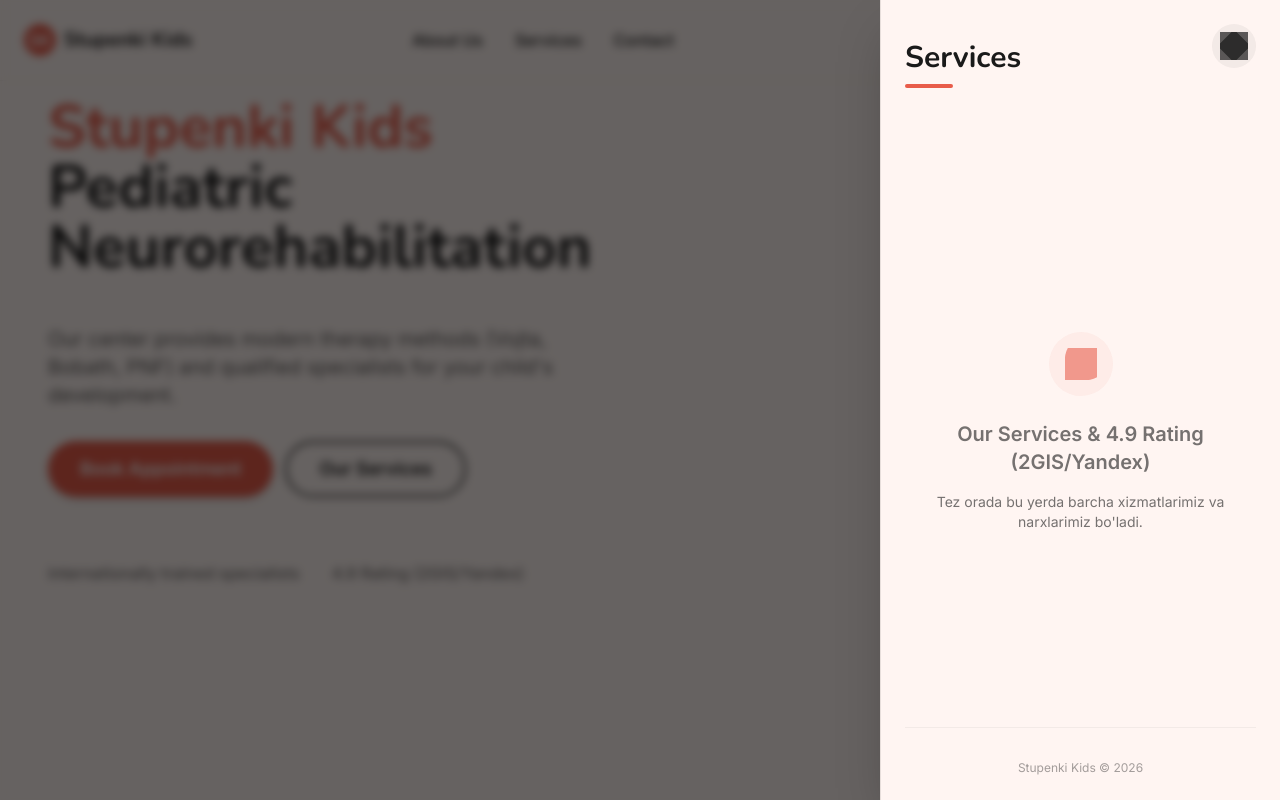
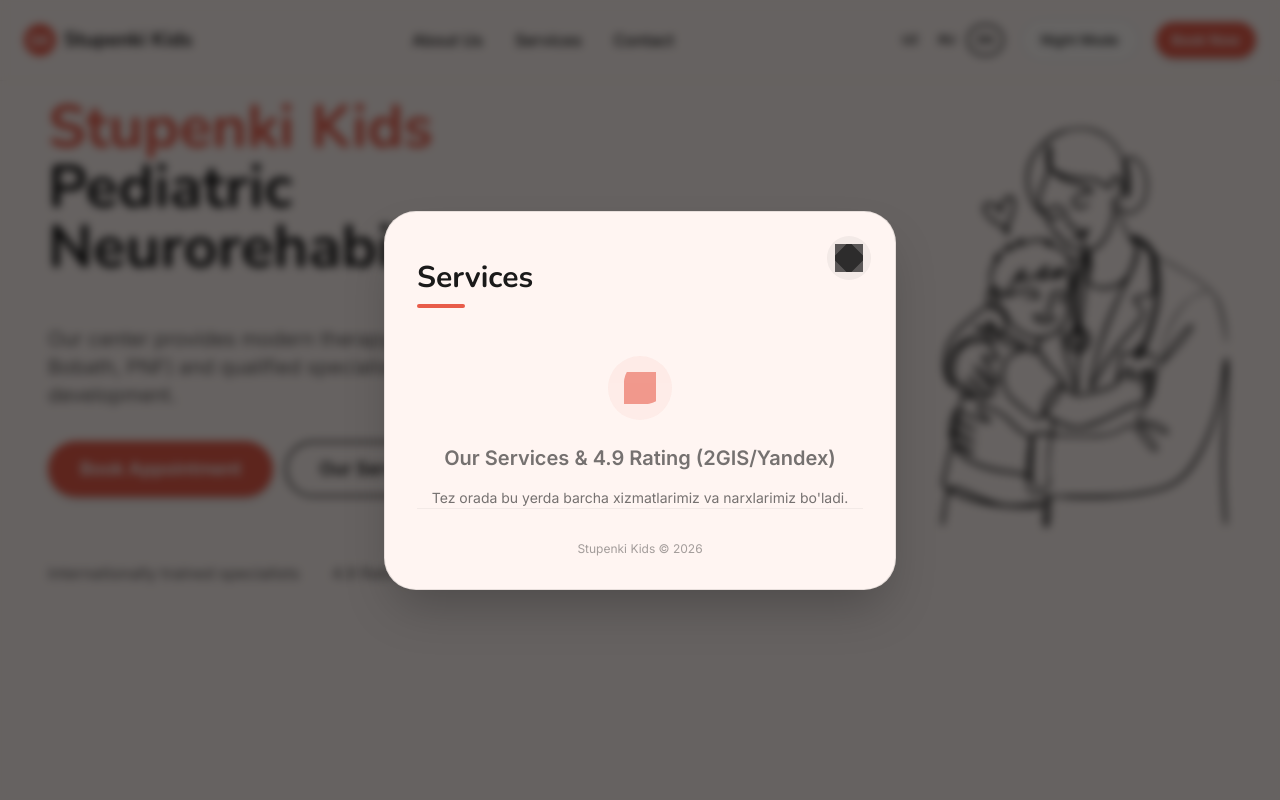
Before and after one commit to WIKKIwk/web_portfolio_1, a React (Vite) app: page / in a window 1280 px wide. Both pictures are taken after a click on the button "Our Services". Shown: the top 800 px of the page. Built offline with nearby package versions, Linux system fonts and the light colour scheme.

Commit message:
feat: redesign services menu as a centered modal with margins

```diff
--- a/src/components/layout/ServicesMenu.tsx
+++ b/src/components/layout/ServicesMenu.tsx
@@ -36,15 +36,16 @@
                         className="fixed inset-0 bg-black/60 z-[998] backdrop-blur-sm"
                     />
 
-                    {/* Drawer */}
+                    {/* Modal Container - Centered with margins */}
+                    <div className="fixed inset-0 z-[999] flex items-center justify-center p-4 sm:p-6 pointer-events-none">
                         <motion.div
-                        initial={{ x: '100%' }}
-                        animate={{ x: 0 }}
-                        exit={{ x: '100%' }}
-                        transition={{ type: 'spring', damping: 30, stiffness: 80, mass: 1 }}
-                        className="fixed top-0 right-0 h-full w-full sm:w-[400px] bg-background dark:bg-brand-dark border-l border-neutral/10 dark:border-white/10 shadow-2xl z-[999] overflow-y-auto"
+                            initial={{ opacity: 0, scale: 0.9, y: 20 }}
+                            animate={{ opacity: 1, scale: 1, y: 0 }}
+                            exit={{ opacity: 0, scale: 0.9, y: 20 }}
+                            transition={{ type: 'spring', damping: 25, stiffness: 300, mass: 0.8 }}
+                            className="w-full max-w-lg max-h-[90vh] bg-background dark:bg-brand-dark border border-neutral/10 dark:border-white/10 shadow-2xl rounded-[32px] overflow-hidden flex flex-col pointer-events-auto"
                         >
-                        <div className="p-6 h-full flex flex-col relative">
+                            <div className="p-6 md:p-8 h-full flex flex-col relative overflow-y-auto">
                                 {/* Close Button - Absolute Top Right */}
                                 <button
                                     onClick={onClose}
@@ -79,6 +80,7 @@
                                 </div>
                             </div>
                         </motion.div>
+                    </div>
                 </>
             )}
         </AnimatePresence>
```
Lines whose indentation alone changed are shown as unchanged.
